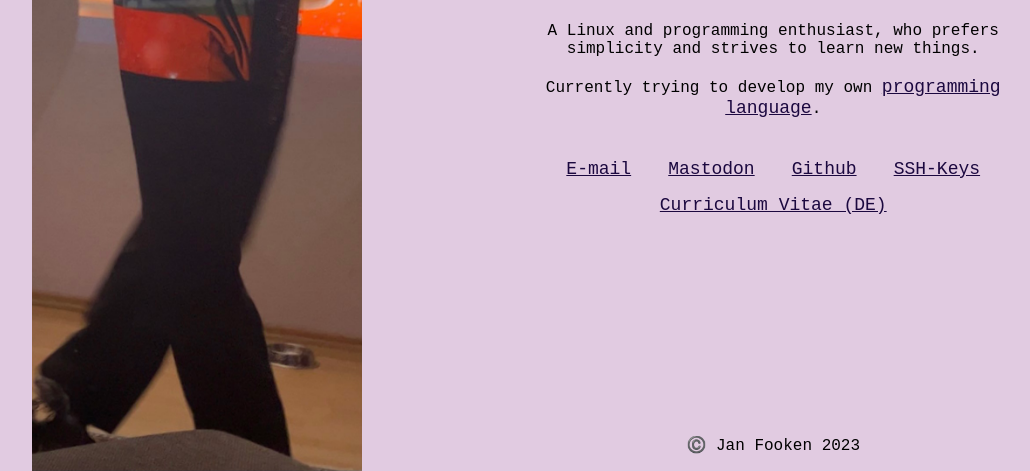
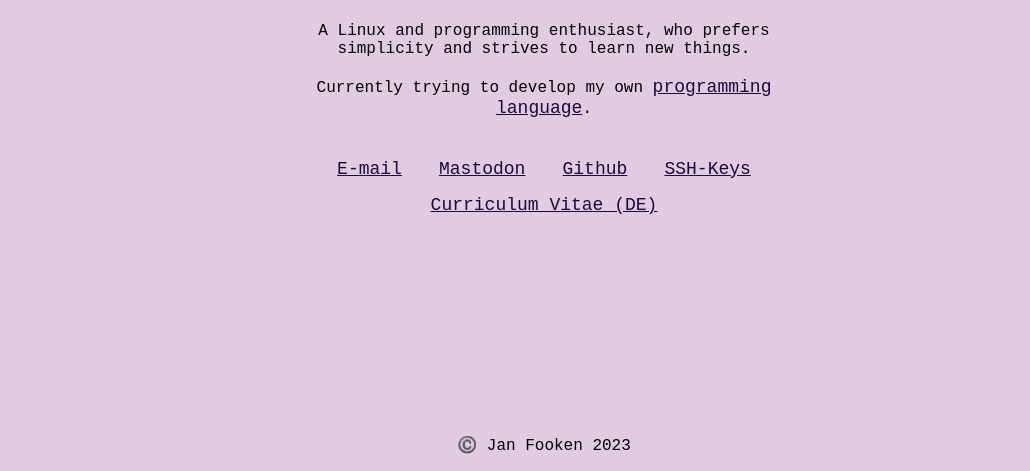
Before and after one commit to bode-fun/homepage-minimal, a website built with Vite: page index.html in a window 1280 px wide. Shown: the part 329-800 px from the top of the page, without its empty margins (96-1126 px from the left). Built offline with nearby package versions, Linux system fonts and the light colour scheme.

Commit message:
Remove image from website

```diff
--- a/index.html
+++ b/index.html
@@ -18,8 +18,8 @@
 
 <body>
   <div class="full-screen">
-    <img src="/img/beamer.png" class="beamer-img"
-      alt="An aesthetic image of me standing in the light of a beamer and handing out shots.">
+    <!-- <img src="/img/beamer.png" class="beamer-img"
+      alt="An aesthetic image of me standing in the light of a beamer and handing out shots."> -->
     <div class="main-container">
       <main>
         <h1 id="name">Jan Fooken</h1>
```
Also changed, not shown: img/beamer.png (renamed from public/img/beamer.png).
